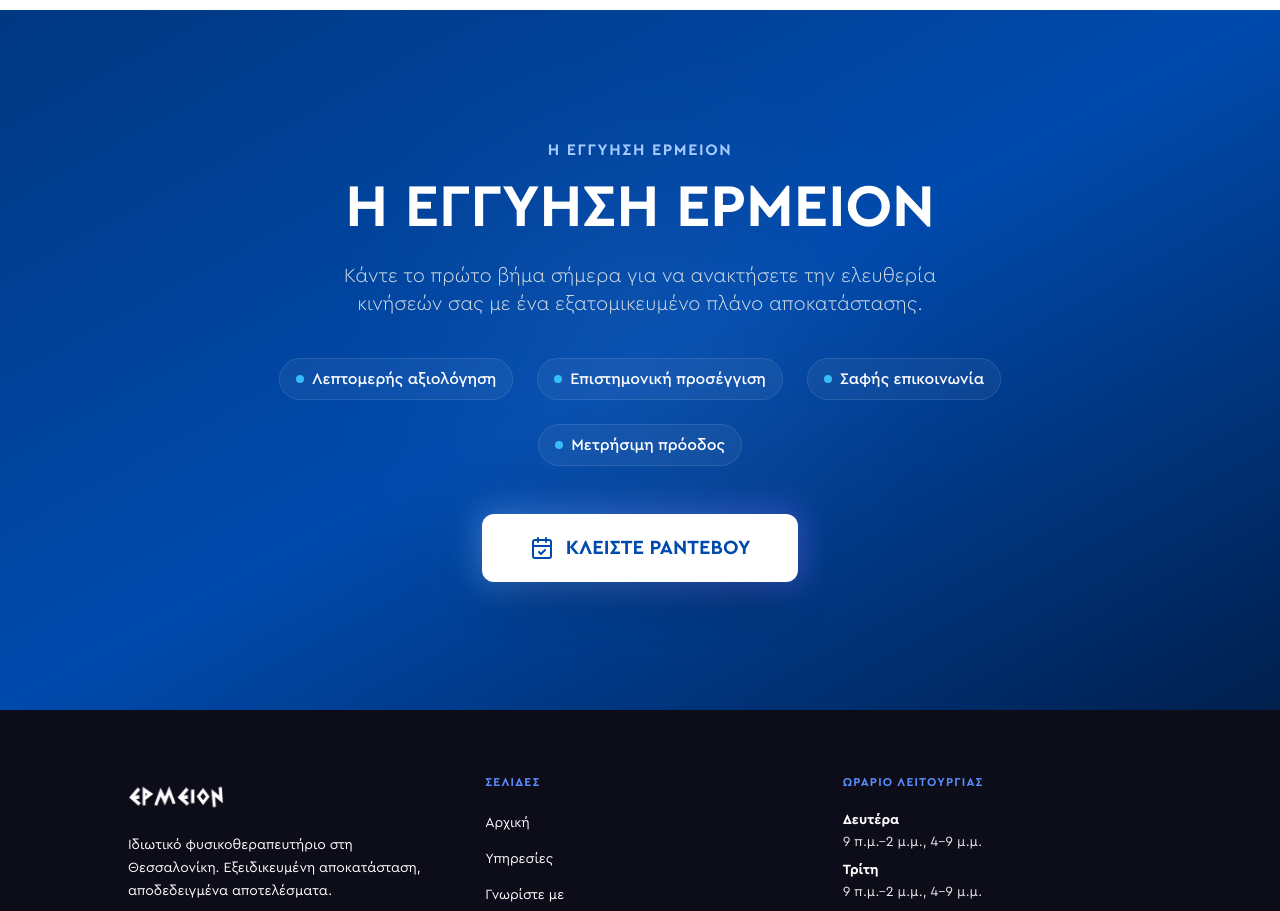
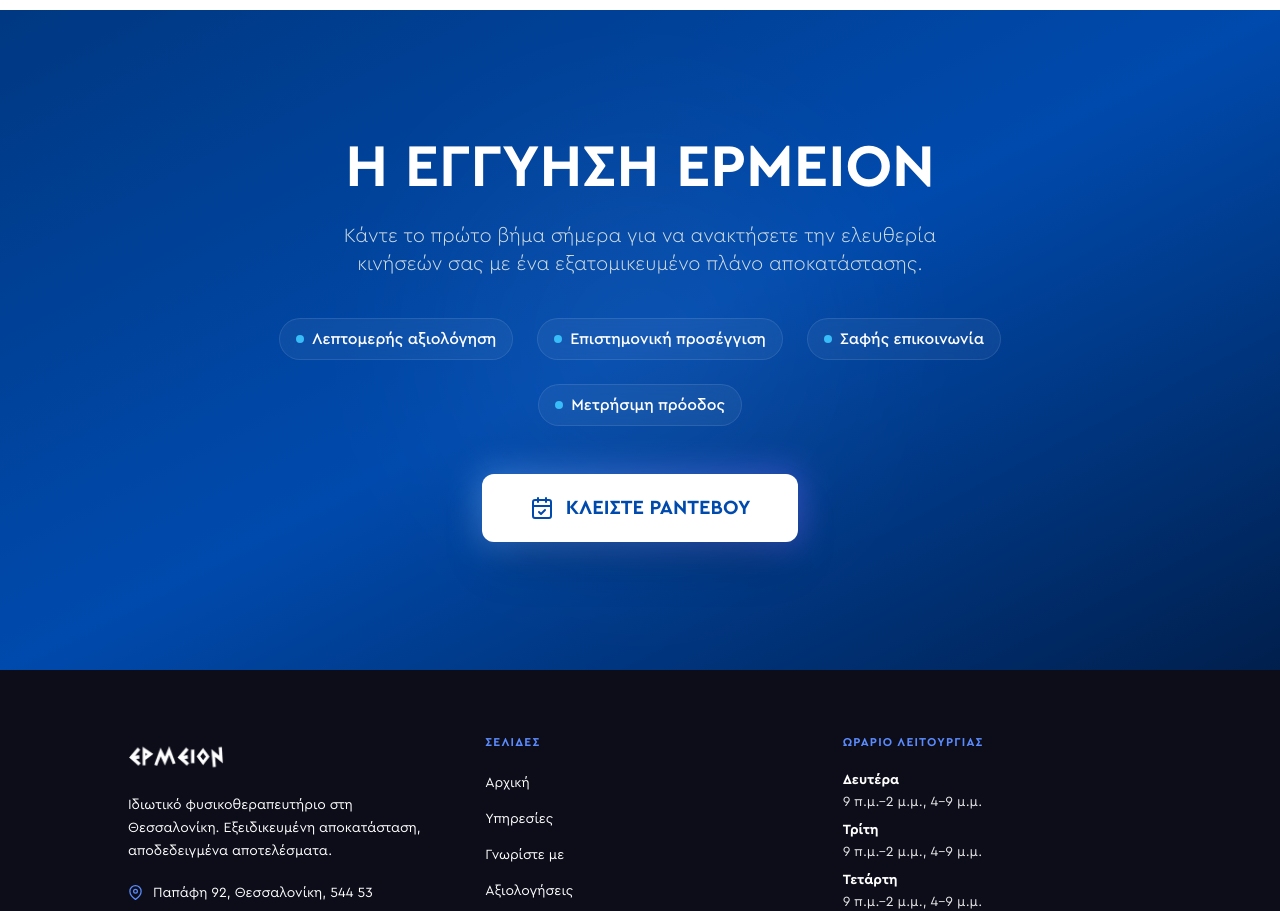
Before and after one commit to Ermeion/ermeion-website, a React (Vite) app: page / in a window 1280 px wide. Shown: the part 10060-10971 px from the top of the page. Built offline with nearby package versions, Linux system fonts and the light colour scheme.

Commit message:
Updated App.tsx

```diff
--- a/src/App.tsx
+++ b/src/App.tsx
@@ -1540,9 +1540,6 @@ function FinalCTASection() {
 
       <div className="relative z-10 max-w-4xl mx-auto px-6 flex flex-col items-center">
         {/* Subtitle / Category */}
-        <span className="text-[#a5caff] text-sm md:text-base font-bold tracking-widest uppercase mb-4 block">
-          Η ΕΓΓΥΗΣΗ ΕΡΜΕΙΟΝ
-        </span>
 
         {/* Dynamic & Persuasive Heading */}
         <h2 className="text-4xl md:text-5xl lg:text-6xl font-black text-white mb-6 leading-tight max-w-3xl">
```
